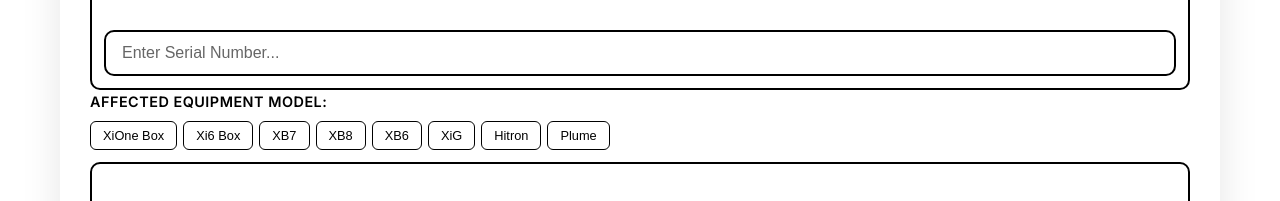
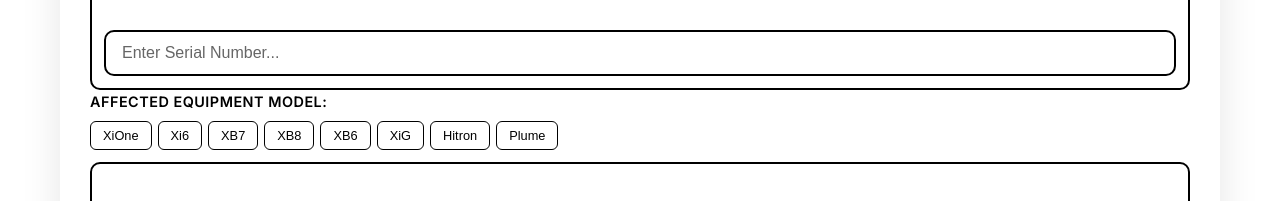
Before and after one commit to hoz-efa/casecraft, a plain HTML site: page index.html in a window 1280 px wide. Shown: the part 1224-1425 px from the top of the page. Drawn offline with Linux system fonts and the light colour scheme.

Commit message:
Update index.html

```diff
--- a/index.html
+++ b/index.html
@@ -297,8 +297,8 @@
                                 <label for="affectedEquipmentModel">Affected Equipment Model:</label>
                                 <div class="equipment-model-selector">
                                     <div class="model-buttons">
-                                        <button type="button" class="model-btn" data-model="XiOne Box">XiOne Box</button>
-                                        <button type="button" class="model-btn" data-model="Xi6 Box">Xi6 Box</button>
+                                        <button type="button" class="model-btn" data-model="XiOne">XiOne</button>
+                                        <button type="button" class="model-btn" data-model="Xi6">Xi6</button>
                                         <button type="button" class="model-btn" data-model="XB7">XB7</button>
                                         <button type="button" class="model-btn" data-model="XB8">XB8</button>
                                         <button type="button" class="model-btn" data-model="XB6">XB6</button>
```
